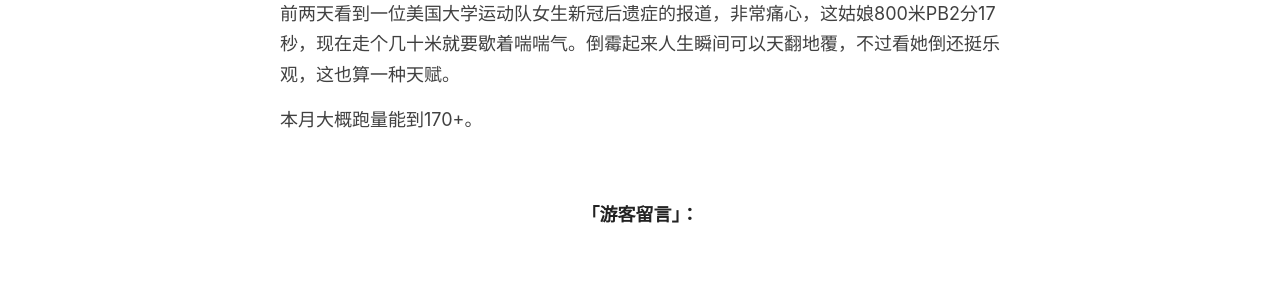
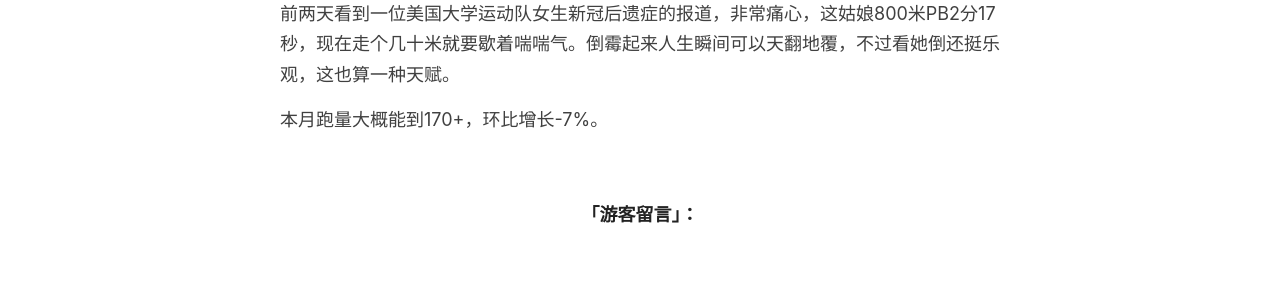
Before and after one commit to athletik/athletik.github.io, a Jekyll site: the page built from _posts/2021-1-30-成功的长距离.md, in a window 1280 px wide. Shown: the part 473-773 px from the top of the page. Built offline with Jekyll 4.4.1, drawn with Linux system fonts in a browser that asks for light colours; comment, search, counter and statistics services are not loaded.

Commit message:
Update 2021-1-30-成功的长距离.md

```diff
--- a/_posts/2021-1-30-成功的长距离.md
+++ b/_posts/2021-1-30-成功的长距离.md
@@ -10,4 +10,4 @@ title: 成功的长距离
 
 前两天看到一位美国大学运动队女生新冠后遗症的报道，非常痛心，这姑娘800米PB2分17秒，现在走个几十米就要歇着喘喘气。倒霉起来人生瞬间可以天翻地覆，不过看她倒还挺乐观，这也算一种天赋。
 
-本月大概跑量能到170+。
+本月跑量大概能到170+，环比增长-7%。
```
